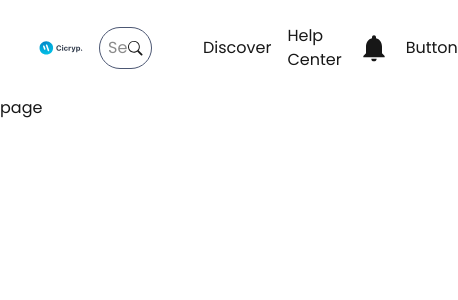
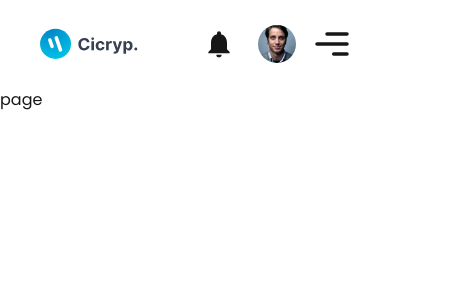
Before and after one commit to rahul-0407/nft-marketplace, a Next.js app in the folder nftfrontend/: page / in a window 390 px wide. Shown: the top 300 px of the page, 458 px wide, since content can reach past the window. Built offline with nearby package versions, Linux system fonts and the light colour scheme.

Commit message:
fix bug in styling in navbar

```diff
--- a/nftfrontend/app/globals.css
+++ b/nftfrontend/app/globals.css
@@ -83,3 +83,37 @@ body {
   display: none;
   z-index: 11111;
 }
+
+.sideBar::-webkit-scrollbar{
+  display: none;
+}
+
+@media screen and (min-device-width: 320px) and (max-device-width: 768px) {
+  .navbar_container{
+    grid-template-columns: 1fr 1fr;
+  }
+  .navbar_container_left{
+    grid-template-columns: 1fr;
+  }
+  .navbar_container_right{
+    grid-template-columns: repeat(3, 1fr);
+  }
+  .navbar_container_right_menuBtn{
+    display: block;
+  }
+  .navbar_container_left_box_input_box{
+    display: none;
+  }
+  .navbar_container_right_discover{
+    display: none;
+  }
+  .navbar_container_right_help{
+    display: none;
+  }
+  .navbar_container_right_button{
+    display: none;
+  }
+  .sideBar{
+    display: block;
+  }
+}
--- a/nftfrontend/components/NavBar/NavBar.jsx
+++ b/nftfrontend/components/NavBar/NavBar.jsx
@@ -20,11 +20,10 @@ const NavBar = () => {
   const [profile, setProfile] = useState(false);
   const [openSideMenu, setOpenSideMenu] = useState(false);
 
-  /* ================= LOGIC FUNCTIONS (NAMES UNCHANGED) ================= */
+  /* ===== LOGIC (UNCHANGED NAMES) ===== */
 
   const openMenu = (e) => {
     const btnText = e.target.innerText;
-
     setDiscover(btnText === "Discover");
     setHelp(btnText === "Help Center");
     setNotification(false);
@@ -49,17 +48,19 @@ const NavBar = () => {
     setOpenSideMenu((prev) => !prev);
   };
 
-  /* =========================== JSX =========================== */
+  /* ================= JSX ================= */
 
   return (
     <nav className="w-full py-6 relative z-[1111111]">
-      <div className="w-[80%] mx-auto grid grid-cols-2 items-center gap-4">
+      {/* navbar_container */}
+      <div className="w-[80%] mx-auto grid grid-cols-2 items-center gap-4 max-md:grid-cols-2">
 
-        {/* LEFT SECTION */}
-        <div className="grid grid-cols-[1fr_2fr] items-center gap-4">
+        {/* navbar_container_left */}
+        <div className="grid grid-cols-[1fr_2fr] items-center gap-4 max-md:grid-cols-1">
           <img src="/logo.svg" alt="NFT Marketplace" width={100} height={100} />
 
-          <div className="w-[60%] border border-[var(--icons-color)] flex items-center p-2 rounded-full">
+          {/* navbar_container_left_box_input_box (hidden on mobile) */}
+          <div className="w-[60%] border border-[var(--icons-color)] flex items-center p-2 rounded-full max-md:hidden">
             <input
               type="text"
               placeholder="Search NFT"
@@ -69,11 +70,11 @@ const NavBar = () => {
           </div>
         </div>
 
-        {/* RIGHT SECTION */}
-        <div className="grid grid-cols-[1fr_1fr_.5fr_1fr_.3fr] gap-4 items-center self-end">
+        {/* navbar_container_right */}
+        <div className="grid grid-cols-[1fr_1fr_.5fr_1fr_.3fr] gap-4 items-center self-end max-md:grid-cols-3">
 
-          {/* DISCOVER */}
-          <div className="relative cursor-pointer">
+          {/* navbar_container_right_discover (hidden on mobile) */}
+          <div className="relative cursor-pointer max-md:hidden">
             <p onClick={openMenu}>Discover</p>
             {discover && (
               <div className="absolute mt-4 p-4 w-60 rounded-xl bg-[var(--main-bg-color)] shadow-[var(--box-shadow)]">
@@ -82,8 +83,8 @@ const NavBar = () => {
             )}
           </div>
 
-          {/* HELP CENTER */}
-          <div className="relative cursor-pointer">
+          {/* navbar_container_right_help (hidden on mobile) */}
+          <div className="relative cursor-pointer max-md:hidden">
             <p onClick={openMenu}>Help Center</p>
             {help && (
               <div className="absolute mt-4 p-4 w-60 rounded-xl bg-[var(--main-bg-color)] shadow-[var(--box-shadow)]">
@@ -92,7 +93,7 @@ const NavBar = () => {
             )}
           </div>
 
-          {/* NOTIFICATION */}
+          {/* navbar_container_right_notify */}
           <div className="relative">
             <MdNotifications
               className="text-[2rem] cursor-pointer"
@@ -101,12 +102,12 @@ const NavBar = () => {
             {notification && <Notification />}
           </div>
 
-          {/* CREATE BUTTON */}
-          <div className="relative cursor-pointer">
+          {/* navbar_container_right_button (hidden on mobile) */}
+          <div className="relative cursor-pointer max-md:hidden">
             <Button btnText="Create" />
           </div>
 
-          {/* PROFILE */}
+          {/* navbar_container_right_profile_box */}
           <div className="relative cursor-pointer">
             <img
               src="/user-1.png"
@@ -119,8 +120,8 @@ const NavBar = () => {
             {profile && <Profile />}
           </div>
 
-          {/* MENU BUTTON (hidden by default) */}
-          <div className="hidden">
+          {/* navbar_container_right_menuBtn (mobile only) */}
+          <div className="hidden max-md:block">
             <CgMenuRight
               className="text-[2.5rem] cursor-pointer"
               onClick={openSideBar}
@@ -129,9 +130,14 @@ const NavBar = () => {
         </div>
       </div>
 
-      {/* SIDEBAR */}
+      {/* ===== SIDEBAR (mobile only) ===== */}
       {openSideMenu && (
-        <div className="fixed inset-0 bg-black/30 z-[999999]">
+        <div
+          className="fixed top-0 w-96 h-screen bg-[var(--main-bg-color)]
+                     shadow-[var(--box-shadow)] overflow-y-auto
+                     z-[11111] hidden max-md:block"
+          style={{ scrollbarWidth: "none" }}
+        >
           <SideBar setOpenSideMenu={setOpenSideMenu} />
         </div>
       )}
```
